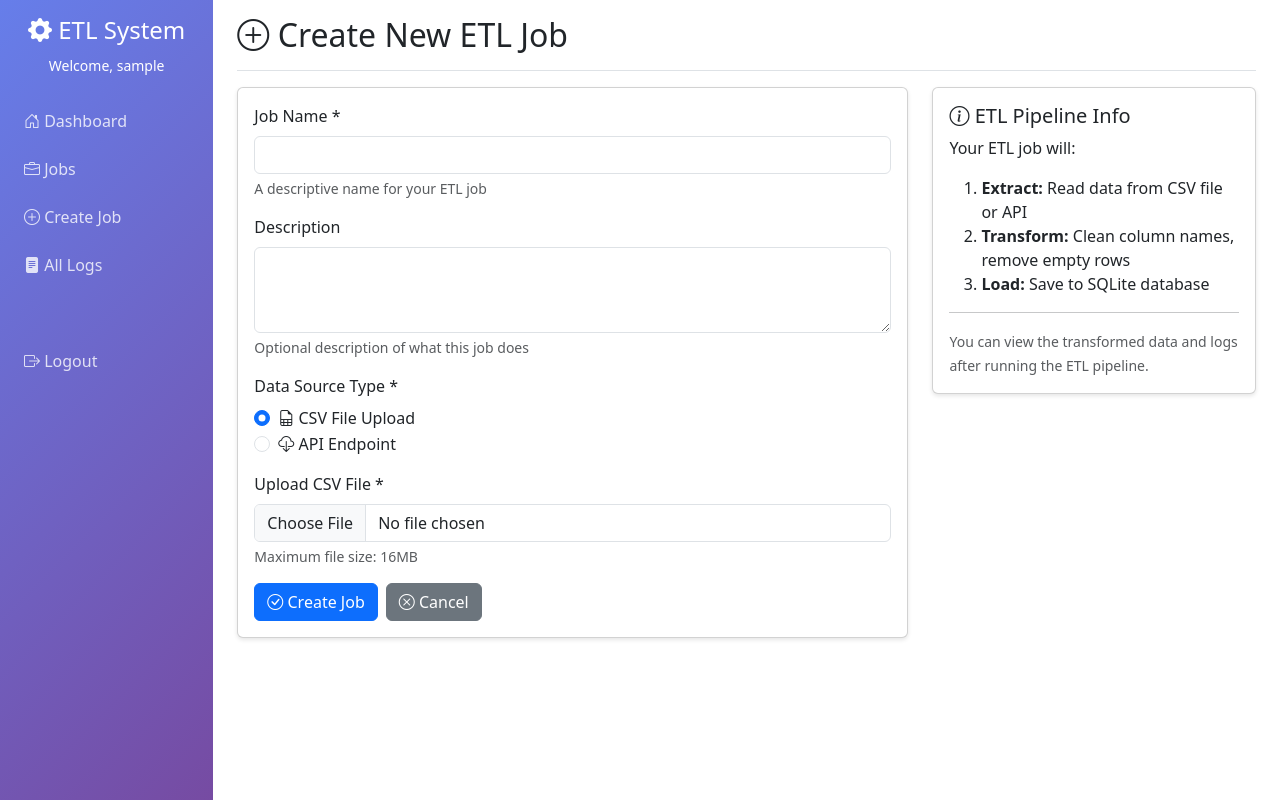
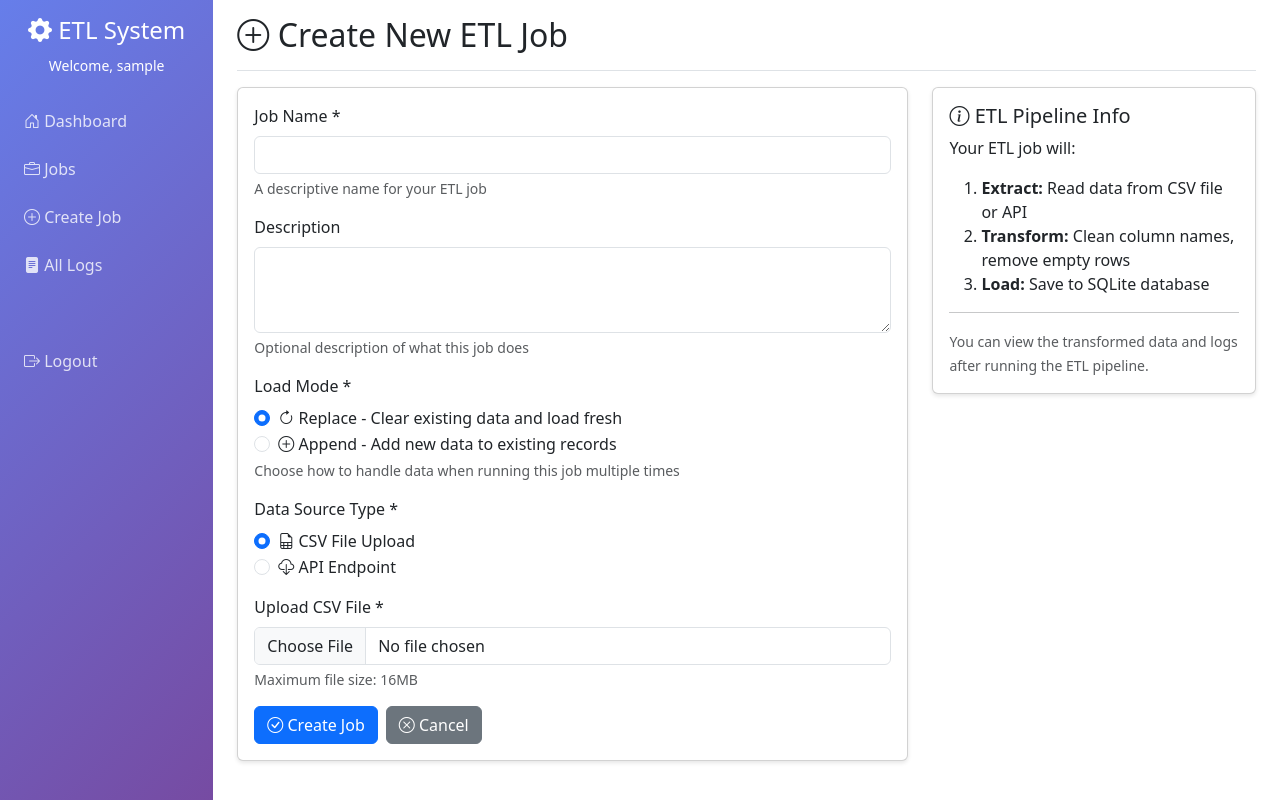
Before and after one commit to rayyanshaheer/etl-managment-system, a Flask app: page /jobs/create in a window 1280 px wide. Run offline with Flask 3, Linux system fonts and the light colour scheme; the visitor is signed in with stand-in values (Sample User, id 1).

Commit message:
feat: Implement load mode selection for ETL jobs and update load_data function

```diff
--- a/app/models.py
+++ b/app/models.py
@@ -38,6 +38,7 @@ class Job(db.Model):
     created_at = db.Column(db.DateTime, default=datetime.utcnow)
     updated_at = db.Column(db.DateTime, default=datetime.utcnow, onupdate=datetime.utcnow)
     table_name = db.Column(db.String(100), unique=True)  # Name of the table where data is loaded
+    load_mode = db.Column(db.String(20), default='replace')  # 'replace' or 'append'
 
     data_source = db.relationship('DataSource', backref='job', uselist=False, cascade='all, delete-orphan')
     etl_runs = db.relationship('ETLRun', backref='job', lazy=True, cascade='all, delete-orphan')
--- a/app/routes/etl.py
+++ b/app/routes/etl.py
@@ -46,7 +46,7 @@ def run_etl(job_id):
             return redirect(url_for('jobs.view_job', job_id=job.id))
 
         # Load
-        error = load_data(df, job.table_name, etl_run, db)
+        error = load_data(df, job.table_name, etl_run, db, job.load_mode)
         if error:
             etl_run.status = 'failed'
             etl_run.error_message = error
--- a/app/routes/jobs.py
+++ b/app/routes/jobs.py
@@ -31,11 +31,15 @@ def create_job():
             flash('Invalid source type', 'danger')
             return render_template('jobs/create.html')
 
+        # Get load mode
+        load_mode = request.form.get('load_mode', 'replace')
+
         # Create job
         job = Job(
             name=job_name,
             description=description,
-            user_id=current_user.id
+            user_id=current_user.id,
+            load_mode=load_mode
         )
         db.session.add(job)
         db.session.flush()  # Get job.id without committing
--- a/app/templates/jobs/create.html
+++ b/app/templates/jobs/create.html
@@ -22,6 +22,23 @@
                         <label for="description" class="form-label">Description</label>
                         <textarea class="form-control" id="description" name="description" rows="3"></textarea>
                         <div class="form-text">Optional description of what this job does</div>
+                    </div>
+
+                    <div class="mb-3">
+                        <label class="form-label">Load Mode *</label>
+                        <div class="form-check">
+                            <input class="form-check-input" type="radio" name="load_mode" id="load_replace" value="replace" checked>
+                            <label class="form-check-label" for="load_replace">
+                                <i class="bi bi-arrow-clockwise"></i> Replace - Clear existing data and load fresh
+                            </label>
+                        </div>
+                        <div class="form-check">
+                            <input class="form-check-input" type="radio" name="load_mode" id="load_append" value="append">
+                            <label class="form-check-label" for="load_append">
+                                <i class="bi bi-plus-circle"></i> Append - Add new data to existing records
+                            </label>
+                        </div>
+                        <div class="form-text">Choose how to handle data when running this job multiple times</div>
                     </div>
 
                     <div class="mb-3">
@@ -51,6 +68,22 @@
 
                     <!-- API Section -->
                     <div id="api_section" class="source-section" style="display: none;">
+                        <div class="mb-3">
+                            <label for="test_api" class="form-label">Test APIs (Optional)</label>
+                            <select class="form-select" id="test_api" name="test_api">
+                                <option value="">-- Select a test API or enter custom URL below --</option>
+                                <option value="https://jsonplaceholder.typicode.com/users">JSONPlaceholder - Users</option>
+                                <option value="https://jsonplaceholder.typicode.com/posts">JSONPlaceholder - Posts</option>
+                                <option value="https://jsonplaceholder.typicode.com/todos">JSONPlaceholder - Todos</option>
+                                <option value="https://jsonplaceholder.typicode.com/comments">JSONPlaceholder - Comments</option>
+                                <option value="https://api.github.com/users">GitHub - Users</option>
+                                <option value="https://api.github.com/repos/microsoft/vscode/issues">GitHub - VSCode Issues</option>
+                                <option value="https://catfact.ninja/facts?limit=100">Cat Facts API</option>
+                                <option value="https://randomuser.me/api/?results=50">Random User API</option>
+                            </select>
+                            <div class="form-text">Select a test API to quickly populate the URL field</div>
+                        </div>
+
                         <div class="mb-3">
                             <label for="api_url" class="form-label">API URL *</label>
                             <input type="url" class="form-control" id="api_url" name="api_url" placeholder="https://api.example.com/data">
@@ -120,6 +153,16 @@
         csvRadio.addEventListener('change', updateSections);
         apiRadio.addEventListener('change', updateSections);
         updateSections();
+
+        // Test API dropdown auto-fill
+        const testApiSelect = document.getElementById('test_api');
+        const apiUrlInput = document.getElementById('api_url');
+
+        testApiSelect.addEventListener('change', function() {
+            if (this.value) {
+                apiUrlInput.value = this.value;
+            }
+        });
     });
 </script>
 {% endblock %}
```
Also changed, not shown: app/etl/load.py (+38 -8 lines), app/templates/jobs/view.html (+14 -0 lines).
